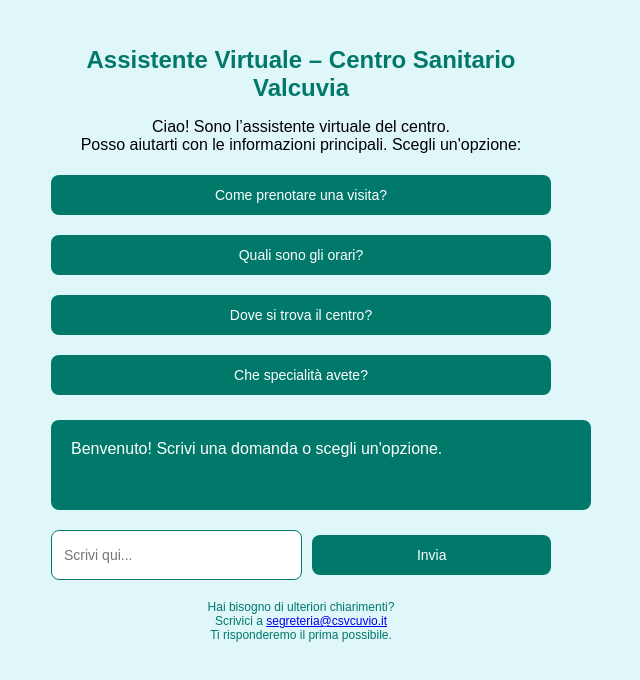
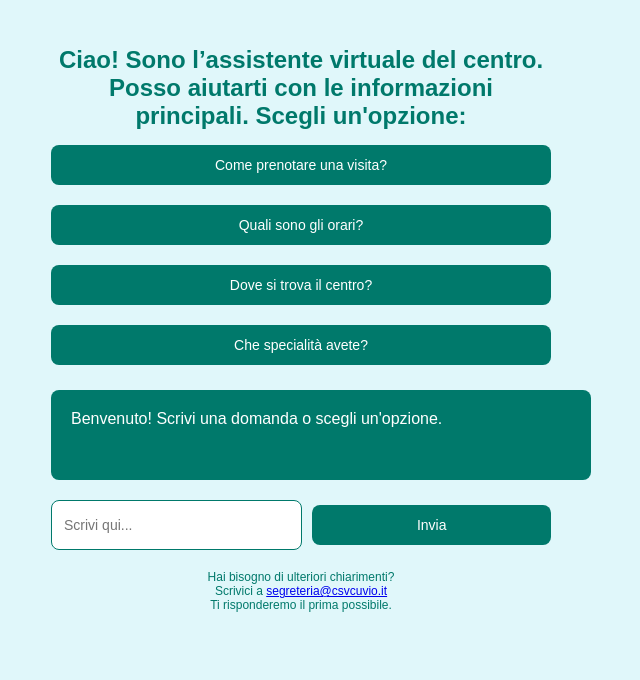
Before and after one commit to RGAdvisor/chatbot-cmvc, a plain HTML site: page index.html in a window 1280 px wide. Shown: the whole page, without its empty margins (339-979 px from the left). Drawn offline with Linux system fonts and the light colour scheme.

Commit message:
index.html

```diff
--- a/index.html
+++ b/index.html
@@ -9,8 +9,7 @@
 </head>
 <body>
   <div class="container">
-    <h1>Assistente Virtuale – Centro Sanitario Valcuvia</h1>
-    <p>Ciao! Sono l’assistente virtuale del centro.<br>Posso aiutarti con le informazioni principali. Scegli un'opzione:</p>
+    <h1>Ciao! Sono l’assistente virtuale del centro.<br>Posso aiutarti con le informazioni principali. Scegli un'opzione:</h1>
 
     <div class="buttons">
       <button onclick="handleClick('prenotazione')">Come prenotare una visita?</button>
```
